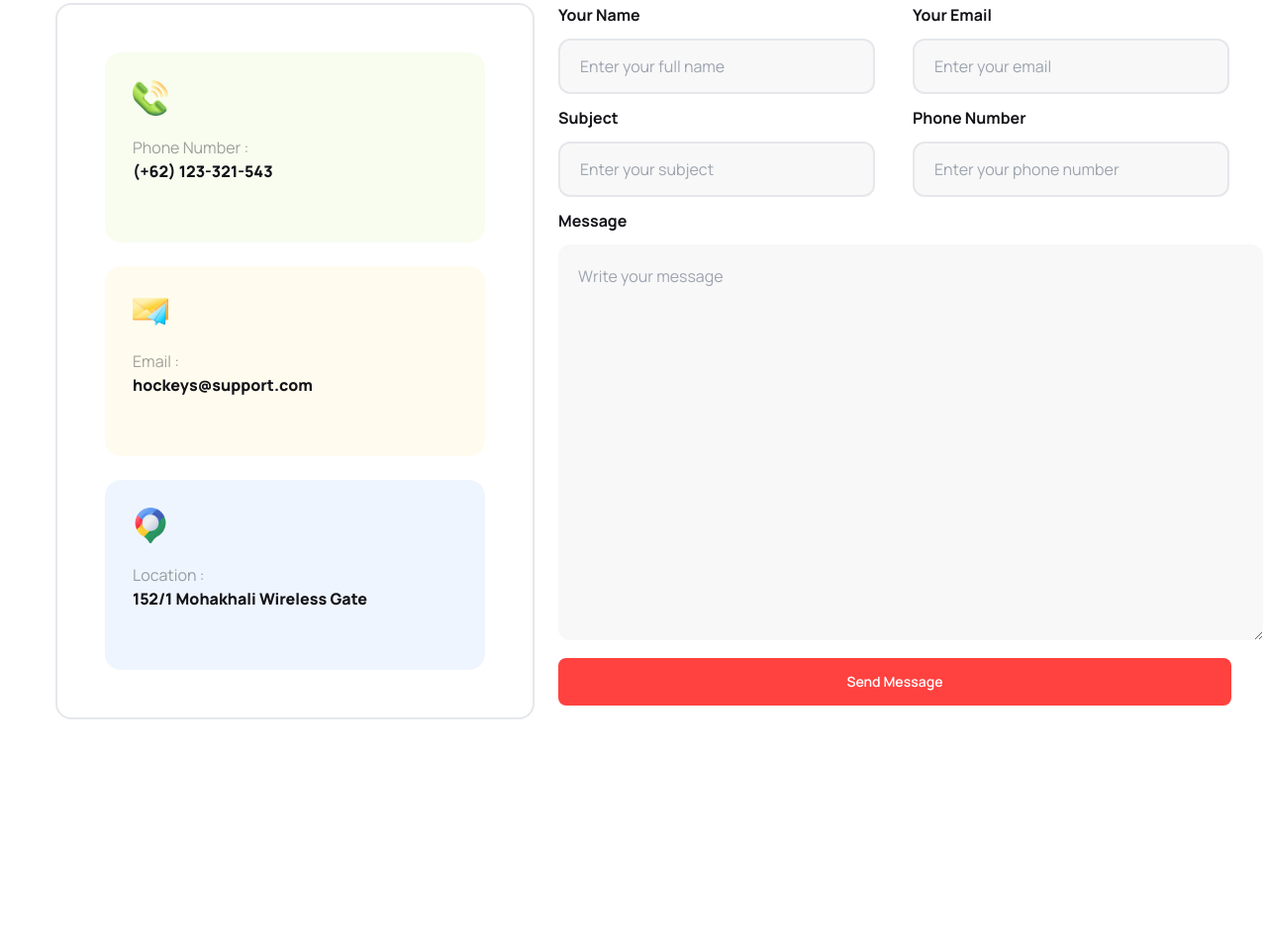
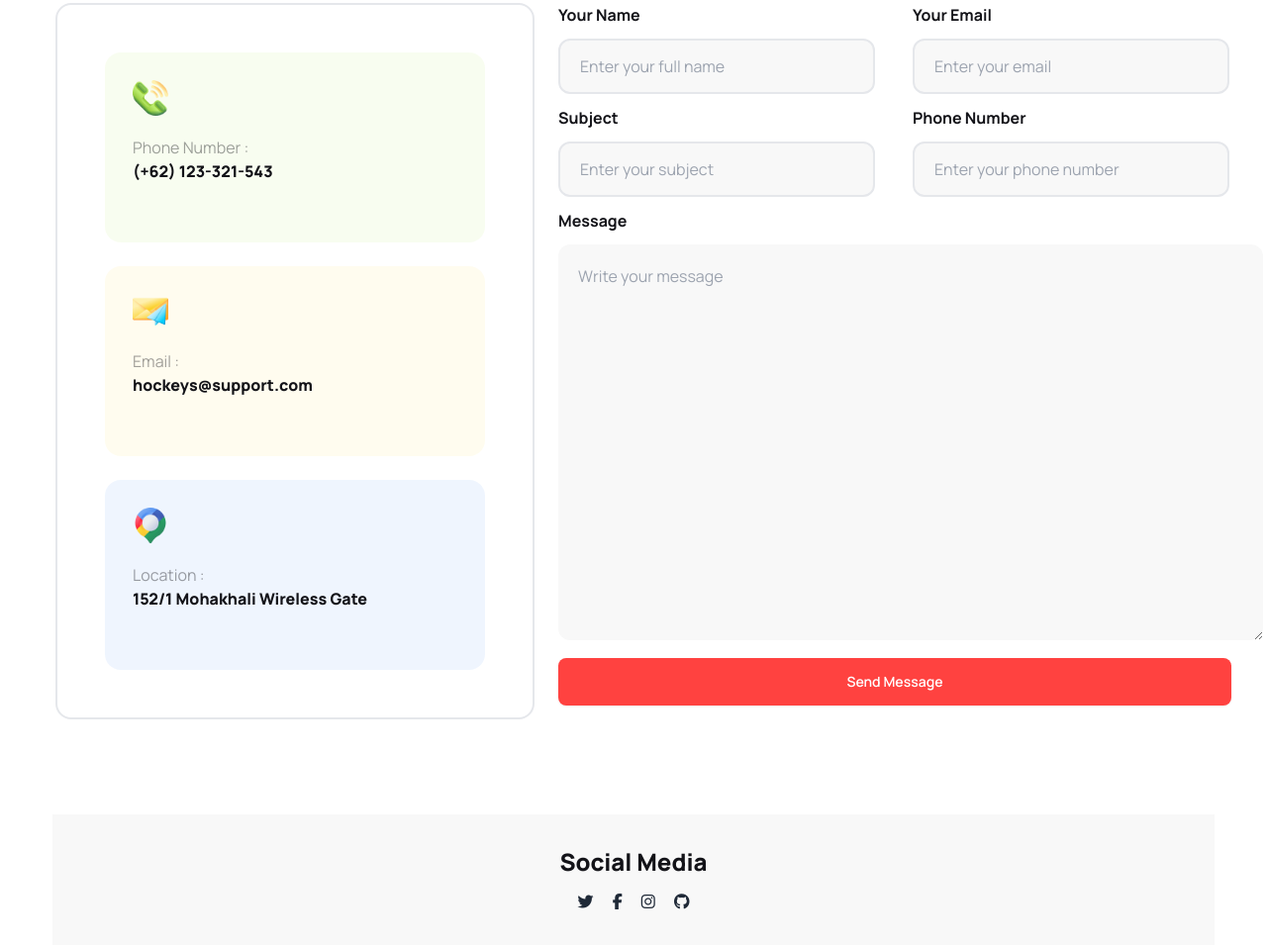
Before and after one commit to abdullahjim29/my-third-assignment-hockey, a plain HTML site: page index.html in a window 1280 px wide. Shown: the part 3647-4602 px from the top of the page at 99% size. Before the commit the page ends 4470 px from the top, so only its background shows below. Drawn offline with nearby package versions, Linux system fonts and the light colour scheme.

Commit message:
social media section added

```diff
--- a/index.html
+++ b/index.html
@@ -375,6 +375,21 @@
                      </div>
                 </div>
            </section>
+
+           <!-- social media section -->
+           <section class="space-y-3 bg-[#f8f8f8] w-auto lg:w-11/12 mx-auto py-8">
+                <div class="text-center">
+                    <h3 class="text-[#131318] font-extrabold text-2xl">Social Media</h3>
+                    </div>
+
+                    <div class="text-center space-x-4">
+                    <a href=""><i class="fa-brands fa-twitter"></i></a>
+                    <a href=""><i class="fa-brands fa-facebook-f"></i></a>
+                    <a href=""><i class="fa-brands fa-instagram"></i></a>
+                    <a href=""><i class="fa-brands fa-github"></i></a>
+                    </div>
+
+           </section>
     </main>
     <footer>
 
```
